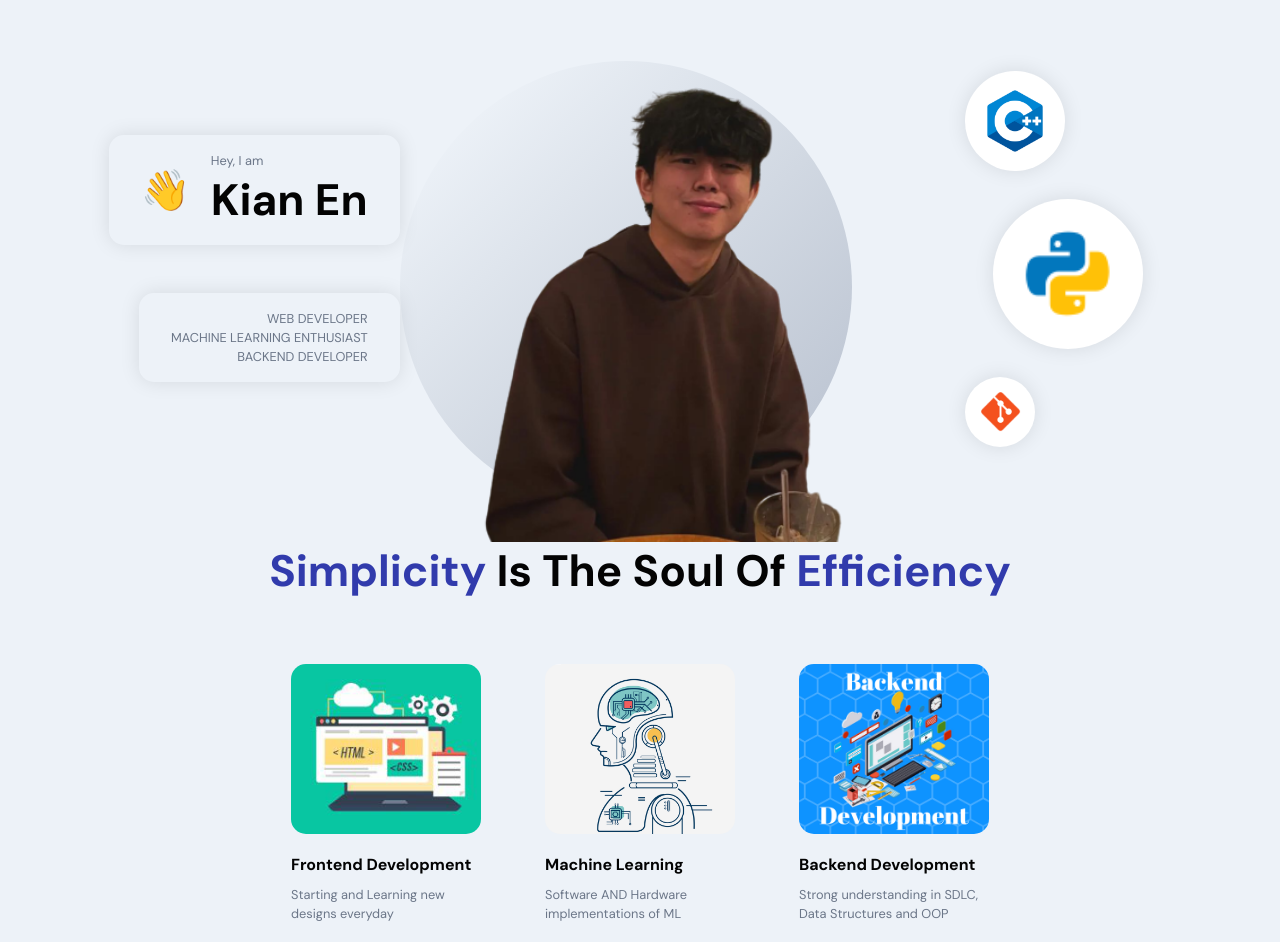
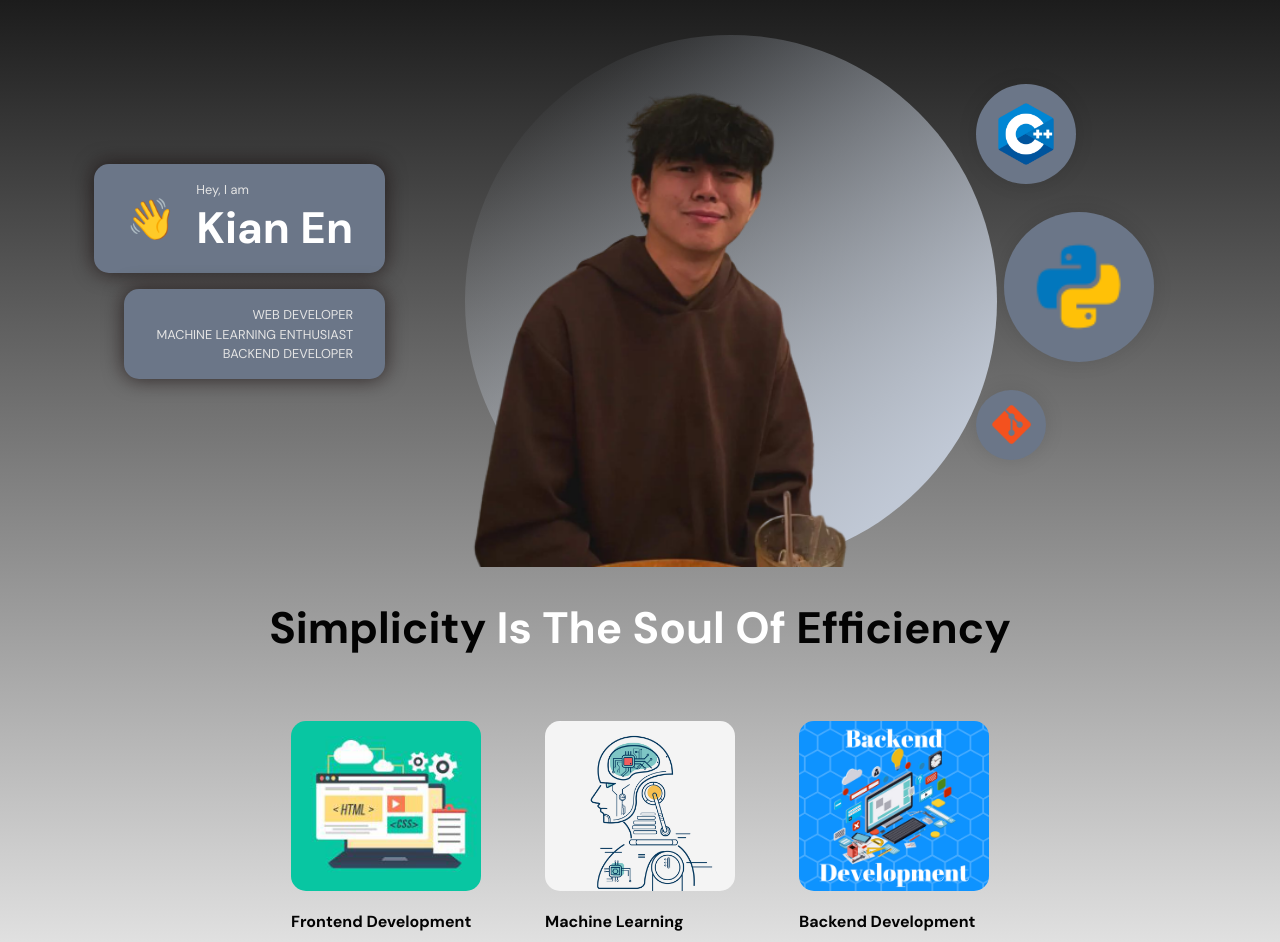
Before and after one commit to tengkianen/portfolio, a React (Create React App) app in the folder frontend/: page / in a window 1280 px wide. Shown: the part 120-1062 px from the top of the page. Built offline with nearby package versions, Linux system fonts and the light colour scheme.

Commit message:
updated frontend color scheme

```diff
--- a/frontend/src/App.scss
+++ b/frontend/src/App.scss
@@ -1,5 +1,5 @@
 .app {
-    background-color: var(--primary-color);
+    background: linear-gradient(#030303, #ffffff);
     font-family: var(--font-base);
   }
 
@@ -55,11 +55,11 @@
     font-size: 2.75rem;
     font-weight: 800;
     text-align: center;
-    color: var(--black-color);
+    color: var(--white-color);
     text-transform: capitalize;
 
     span {
-      color: var(--secondary-color);
+      color: var(--black-color);
     }
 
     @media screen and (min-width: 2000px) {
@@ -74,8 +74,18 @@
   .p-text {
     font-size: 0.8rem;
     text-align: left;
-    color: var(--gray-color);
+    color: var(--lightGray-color);
     line-height: 1.5;
+
+    @media screen and (min-width: 2000px) {
+      font-size: 1.75rem;
+    }
+  }
+  .about-p-text {
+    font-size: 0.8rem;
+    text-align: left;
+    color: var(--black-color);
+    line-height: 1.25;
 
     @media screen and (min-width: 2000px) {
       font-size: 1.75rem;
--- a/frontend/src/components/NavBar/NavBar.scss
+++ b/frontend/src/components/NavBar/NavBar.scss
@@ -17,7 +17,7 @@
 .app__navbar-logo {
     display: flex;
     justify-content: flex-start;
-    align-items: center;
+    align-items: left;
 
     img {
         width: 200px;
@@ -33,7 +33,7 @@
 .app__navbar-links {
     flex: 1;
     display: flex;
-    justify-content: center;
+    justify-content: right;
     align-items: center;
 
     list-style: none;
@@ -54,7 +54,7 @@
         }
 
         a {
-            color: var(--gray-color);
+            color: var(--lightGray-color);
             text-decoration: none;
             flex-direction: column;
 
@@ -64,13 +64,13 @@
             transition: all 0.1s ease-in-out;
 
             &:hover {
-                color: var(--secondary-color);
+                color: var(--black-color);
             }
         }
 
         &:hover {
             div {
-                background: var(--secondary-color);
+                background: var(--background-color);
             }
         }
     }
@@ -89,12 +89,12 @@
     display: flex;
     justify-content: center;
     align-items: center;
-    background: var(--secondary-color);
+    background: var(--lightGray-color);
 
     svg {
         width: 70%;
         height: 70%;
-        color: var(--white-color);
+        color: var(--gray-color);
     }
 
     div {
@@ -114,8 +114,8 @@
         align-items: flex-end;
         flex-direction: column;
 
-        background: url('../../assets/bgWhite.png');
-        background-color: var(--white-color);
+        //background: url('../../assets/bgWhite.png');
+        background-color: var(--gray-color);
         background-size: cover;
         background-repeat: repeat;
 
@@ -124,7 +124,7 @@
         svg {
             width: 35px;
             height: 35px;
-            color: var(--secondary-color);
+            color: var(--lightGray-color);
             margin: 0.5rem 1rem;
         }
 
@@ -144,7 +144,7 @@
                 margin: 1rem;
 
                 a {
-                    color: var(--gray-color);
+                    color: var(--lightGray-color);
                     text-decoration: none;
                     font-size: 1rem;
                     text-transform: uppercase;
@@ -153,7 +153,7 @@
                     transition: all 0.1s ease-in-out;
 
                     &:hover {
-                        color: var(--secondary-color);
+                        color: var(--background-color);
                     }
                 }
             }
--- a/frontend/src/container/About/About.jsx
+++ b/frontend/src/container/About/About.jsx
@@ -13,7 +13,7 @@ const abouts = [
 const About = () => {
   return (
     <>
-    <h2 className = "head-text"><span>Simplicity </span> is the soul of <span>efficiency</span></h2>
+    <h2 className = "head-text app__about" ><span>Simplicity </span> is the soul of <span>efficiency</span></h2>
 
     <div className='app__profiles'>
       {abouts.map((about, index) => (
@@ -26,7 +26,7 @@ const About = () => {
         >
             <img src={about.imgUrl} alt={about.title} />
             <h2 className='bold-text' style={{ marginTop: 20}}>{about.title}</h2>
-            <p className='p-text' style={{ marginTop: 10}}>{about.description}</p>
+            <p className='about-p-text' style={{ marginTop: 10}}>{about.description}</p>
         </motion.div>
       ))}
     </div>
--- a/frontend/src/container/About/About.scss
+++ b/frontend/src/container/About/About.scss
@@ -2,6 +2,7 @@
     flex: 1;
     width: 100%;
     flex-direction: column;
+    margin-top: 2rem;
 }
 
 .app__profiles {
--- a/frontend/src/container/Header/Header.scss
+++ b/frontend/src/container/Header/Header.scss
@@ -57,17 +57,18 @@
     flex-direction: column;
 
     .badge-cmp, .tag-cmp {
+        background-color: var(--gray-color);
         padding: 1rem 2rem;
-        border: var(--white-color);
+        border: var(--black-color);
         border-radius: 15px;
         flex-direction: row;
         width: auto;
-        box-shadow: 0 0 20px rgba(0,0,0,0.1);
+        box-shadow: 0 0 20px rgba(19, 7, 7, 0.69);
     }
 
     .tag-cmp {
         flex-direction: column;
-        margin-top: 3rem;
+        margin-top: 1rem;
 
         p {
             width: 100%;
@@ -93,7 +94,7 @@
 
 .app__header-circles {
     flex: 0.5;
-    display: flex;
+    display: inline-flex;
     flex-direction: column;
     justify-content: space-evenly;
     align-items: flex-start;
@@ -105,7 +106,7 @@
         height: 100px;
         border-radius: 50%;
 
-        background: var(--white-color);
+        background: var(--gray-color);
         box-shadow: 0 0 20px rgba(0,0,0,0.1);
 
         img {
@@ -161,7 +162,7 @@
 }
 
 .app__header-img {
-    flex: 1;
+    flex: 3rem;
     height: 100%;
 
     display: flex;
@@ -177,11 +178,11 @@
 
     .overlay_circle {
         position: absolute;
-        left: 0;
+        left: 5rem;
         right: 0;
         bottom: 0;
         z-index: 0;
-        width: 80%;
+        width: 90%;
         height: 90%;
     }
 
--- a/frontend/src/index.css
+++ b/frontend/src/index.css
@@ -4,12 +4,13 @@
   --font-base: "DM Sans", sans-serif;
 
   --primary-color: #edf2f8;
-  --secondary-color: #313bac;
+  --secondary-color: #181b33;
   --black-color: #030303;
   --lightGray-color: #e4e4e4;
   --gray-color: #6b7688;
   --brown-color: #46364a;
   --white-color: #ffffff;
+  --background-color: #000000b9;
 }
 
 * {
```
Also changed, not shown: frontend/src/assets/logo.png.
